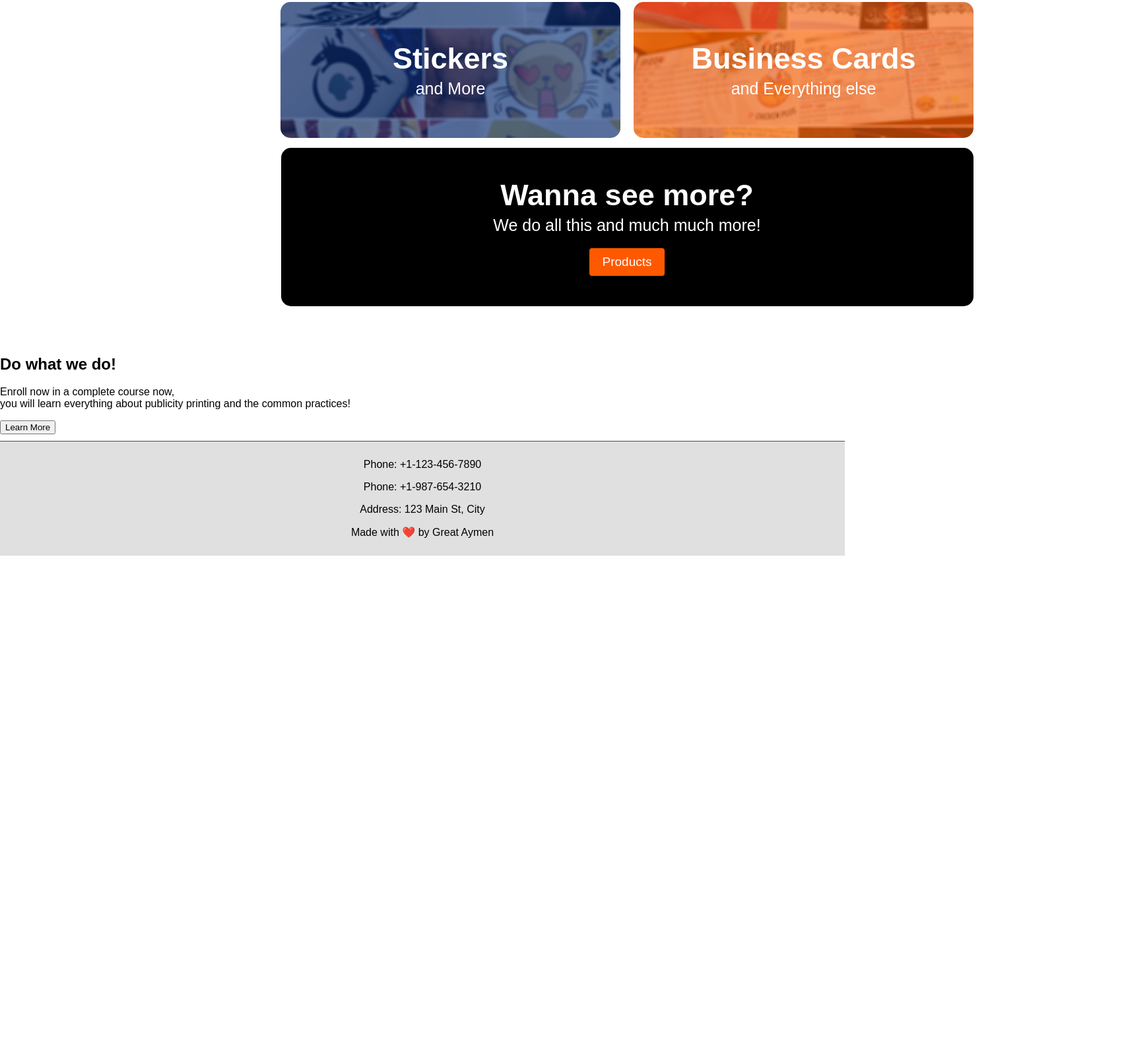
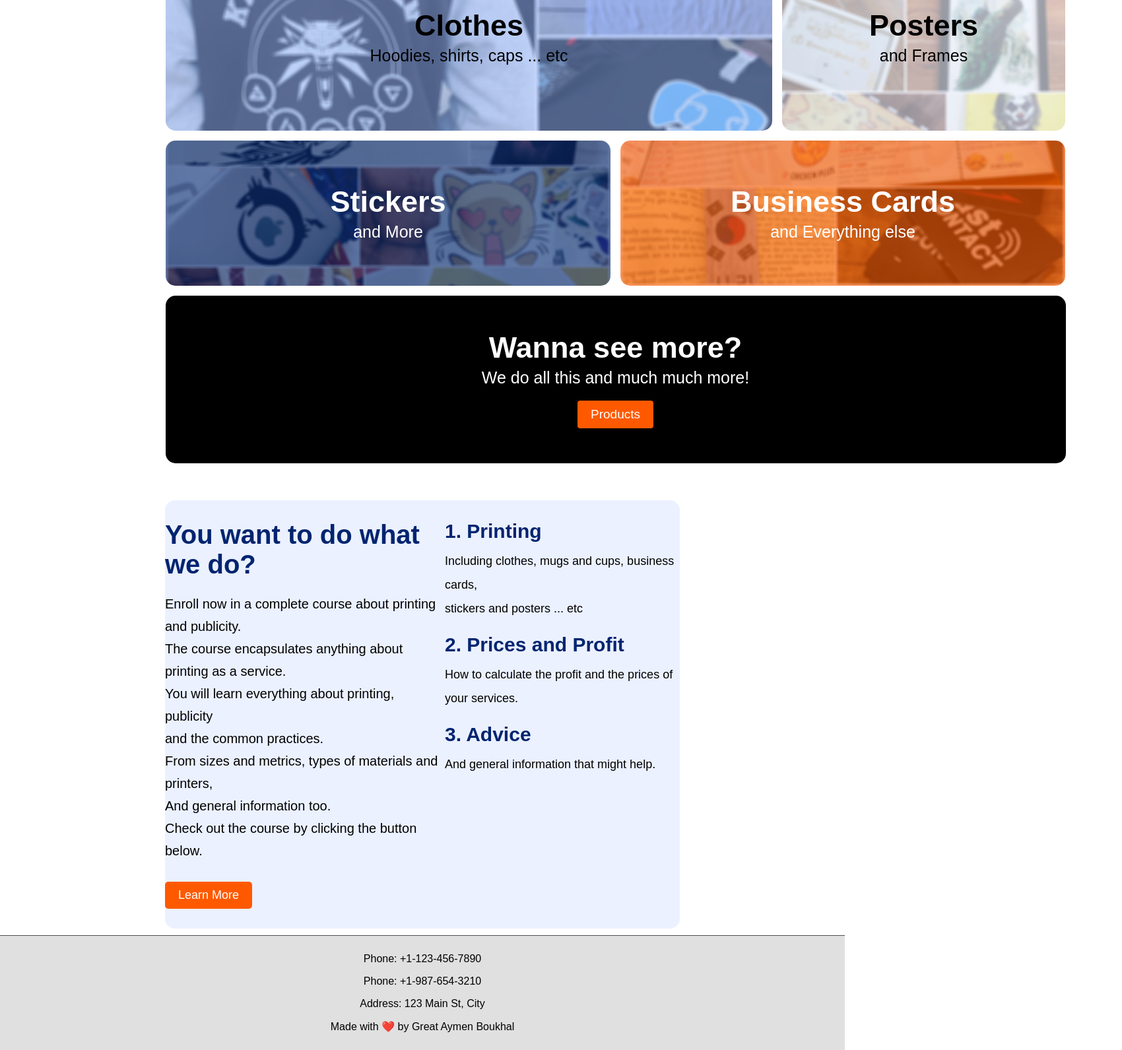
Before and after one commit to Zalamit13/tayfwebsite, a plain HTML site: page index.html in a window 1280 px wide. Shown: the part 1193-2784 px from the top of the page at 66% size, 1700 px wide, since content can reach past the window. Before the commit the page ends 2035 px from the top, so only its background shows below. Drawn offline with Linux system fonts and the light colour scheme.

Commit message:
Finished the middle section and dealt with page proportions
the only thing left to do is to style the footer and thats it :) home page will be done

```diff
--- a/index.html
+++ b/index.html
@@ -27,15 +27,16 @@
         <div class="intro">
             <h1>Welcome to Tayf!</h1>
             <p>This is where your design dreams come to life! <br>
-                We welcome you to check out our store for anything related to design, decoration, and publicity.
+                We welcome you to check out our store <br>
+                for anything related to: <br>
+                design, decoration, and publicity.
             </p>
-            <button class="learn-more-button">Learn More</button>
         </div>
         <div class="above-cards">What do we do?</div>
         <div class="bento-box">
             <div class="row">
                 <div class="boxcard p11">
-                    <h2>Clothing</h2>
+                    <h2>Clothes</h2>
                     <p>Hoodies, shirts, caps ... etc</p>
                 </div>
                 <div class="boxcard p12">
@@ -63,10 +64,32 @@
         </div>
 
         <div class="course">
-            <h2>Do what we do!</h2>
-            <p>Enroll now in a complete course now,<br>
-                you will learn everything about publicity printing and the common practices!</p>
-            <button class="enrollbtn">Learn More</button>
+            <div class="left">
+                <h2>You want to do what we do?</h2>
+                <p>Enroll now in a complete course about printing and publicity.<br>
+                    The course encapsulates anything about printing as a service.
+                    <br>You will learn everything about printing, publicity
+                    <br>and the common practices.
+                    <br>From sizes and metrics, types of materials and printers,
+                    <br>And general information too.
+                    <br>Check out the course by clicking the button below.</p>
+                <button class="enrollbtn">Learn More</button>
+            </div>
+            <div class="right">
+                <div class="first">
+                    <h3>1.  Printing</h3>
+                    <p>Including clothes, mugs and cups, business cards,
+                        <br>stickers and posters ... etc</p>
+                </div>
+                <div class="Second">
+                    <h3>2.  Prices and Profit</h3>
+                    <p>How to calculate the profit and the prices of your services.</p>
+                </div>
+                <div class="Third">
+                    <h3>3.  Advice</h3>
+                    <p>And general information that might help.</p>
+                </div>
+            </div>
         </div>
     </main>
 
@@ -76,7 +99,7 @@
             <p>Phone: +1-987-654-3210</p>
             <p>Address: 123 Main St, City</p>
         </div>
-        <p>Made with <span class="heart">❤️</span> by Great Aymen</p>
+        <p>Made with <span class="heart">❤️</span> by Great Aymen Boukhal</p>
     </footer>
 </body>
 </html>
--- a/styles/mystyle.css
+++ b/styles/mystyle.css
@@ -27,8 +27,8 @@ header {
     align-items: center;
     background: #ffffff;
     padding: 0px;
-    padding-left: 200px;
-    padding-right: 200px;
+    padding-left: 250px;
+    padding-right: 250px;
     border-bottom: 1px solid #d8d8d8;
 }
 
@@ -139,7 +139,7 @@ main {
     margin-left: 250px;
     margin-right: 250px;
     padding-top: 120px;
-    padding-bottom: 120px;
+    padding-bottom: 310px;
     color: #000000;
     background-color: #f5f7f9;
     line-height: 1.5;
@@ -151,43 +151,25 @@ main {
     background-image: url('../resouces/tayf-banner-no-logo.png');
     background-repeat: no-repeat;
     background-position: center center;
-    background-size: 100% auto;
+    background-size: 160% auto;
     content: "";
     position: absolute;
     inset: 0;
-    opacity: 0.45;
+    opacity: 0.8;
     border-radius: 15px;
 }
 
 .intro h1 {
     isolation: isolate;
-    font-size: 3.158rem;
+    font-size: 65px;
     font-weight: 700;
-    margin: 20px 200px;
+    margin: 20px 90px;
 }
 
 .intro p {
     isolation: isolate;
-    font-size: 1.500rem;
-    margin: 10px 200px;
-}
-
-.intro button {
-    isolation: isolate;
-    background-color: #ff5900;
-    color: #ffffff;
-    border: none;
-    padding: 10px 20px;
-    margin-left: 200px;
-    font-size: 18px;
-    border-radius: 4px;
-    cursor: pointer;
-    transition: transform 0.3s, box-shadow 0.3s;
-}
-
-.intro button:hover {
-    transform: scale(1.05);
-    box-shadow: 0 4px 6px rgba(0, 0, 0, 0.1);
+    font-size: 35px;
+    margin: 10px 90px;
 }
 
 .above-cards {
@@ -203,19 +185,21 @@ main {
 .bento-box {
     display: flex;
     flex-direction: column;
+    justify-content: center;
+    align-content: center;
+    align-items: center;
+    margin-left: 250px;
+    margin-right: 250px;
+    margin-top: 10px;
     padding: 0px;
-    margin-top: 50px;
-    margin-left: 200px;
-    margin-right: 200px;
-    width: 1500px;
+    width: 1365px;
     height: 800px;
     gap: 15px;
-    align-items: center;
 }
 
 .row {
     display: flex;
-    gap: 20px;
+    gap: 15px;
 }
 
 /* Base styles for all cards */
@@ -224,8 +208,7 @@ main {
     flex-direction: column;
     align-items: center;
     justify-content: center;
-    padding: 20px;
-    border-radius: 10px;
+    padding: 27px;
     color: #000000;
     text-align: center;
     position: relative;
@@ -260,7 +243,7 @@ main {
     background-repeat: no-repeat;
     background-position: center center;
     background-size: 120% auto;
-    width: 720px;
+    width: 865px;
     height: 230px;
     content: "";
     position: relative;
@@ -273,7 +256,7 @@ main {
     background-repeat: no-repeat;
     background-position: center center;
     background-size: 120% auto;
-    width: 230px;
+    width: 375px;
     height: 230px;
     content: "";
     position: relative;
@@ -285,8 +268,8 @@ main {
     background-image: url('../resouces/bento_stickers.png');
     background-repeat: no-repeat;
     background-position: center center;
-    background-size: 120% auto;
-    width: 475px;
+    background-size: 100% auto;
+    width: 620px;
     height: 166px;
     content: "";
     position: relative;
@@ -300,9 +283,9 @@ main {
 .p22 {
     background-image: url('../resouces/bento_bcards.png');
     background-repeat: no-repeat;
-    background-position: center center;
-    background-size: 120% auto;
-    width: 475px;
+    background-position: bottom;
+    background-size: 100% auto;
+    width: 620px;
     height: 166px;
     content: "";
     position: relative;
@@ -313,11 +296,69 @@ main {
 .p31{
     color: #ffffff;
     background-color: #000000;
-    width: 1009px;
+    width: 1310px;
     height: 200px;
     border-radius: 15px;
 }
 
+.course {
+    display: flex;
+    justify-content: space-around;
+    margin-top: 50px;
+    margin-left: 250px;
+    margin-right: 250px;
+    background-color: #ebf1ff;
+    border-radius: 15px;
+}
+.left, .right{
+    display: flex;
+    flex-direction: column;
+    align-items: baseline;
+    margin-top: 20px;
+    margin-bottom: 30px;
+}
+
+.left h2 {
+    color: #002470;
+    font-size: 40px;
+    margin: 10px 0;
+}
+
+.left p {
+    font-size: 20px;
+    margin: 10px 0;
+    line-height: 1.7;
+}
+
+.right h3 {
+    color: #002470;
+    font-size: 30px;
+    margin: 10px 0;
+}
+
+.right p {
+    font-size: 18px;
+    margin: 10px 0;
+    line-height: 2;
+}
+
+.enrollbtn {
+    background-color: #ff5900;
+    color: #ffffff;
+    border: none;
+    padding: 10px 20px;
+    font-size: 18px; /* Adjust the button font size as needed */
+    border-radius: 5px; /* Rounded corners for the button */
+    cursor: pointer;
+    transition: transform 0.3s, box-shadow 0.3s, filter 0.3s;
+    margin-top: 20px;
+}
+
+.enrollbtn:hover {
+    transform: scale(1.05);
+    box-shadow: 0 2px 4px rgba(0, 0, 0, 0.089);
+    filter: drop-shadow(0px 4px 6px rgba(255, 116, 36, 0.822));
+}
 
 footer {
     margin-top: auto; /* Stick the footer to the bottom of the body */
```
